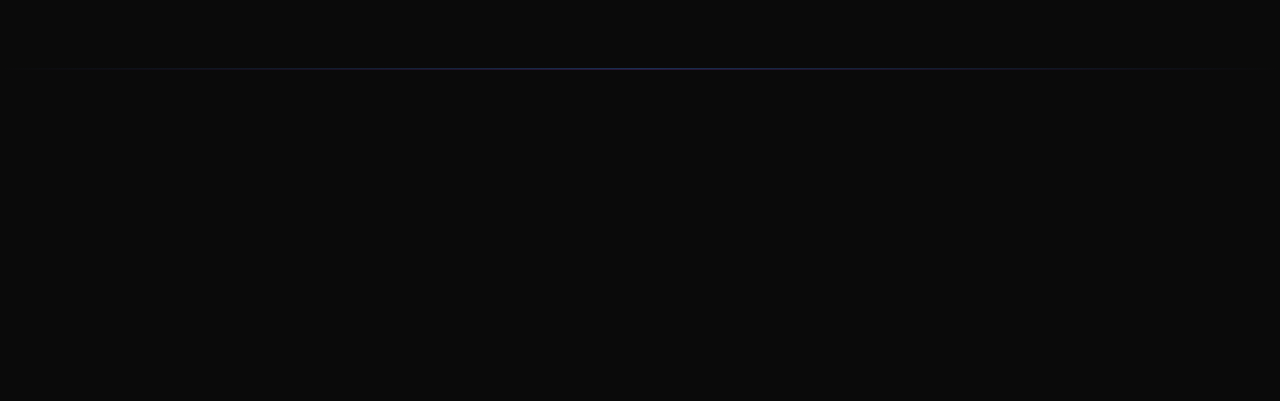
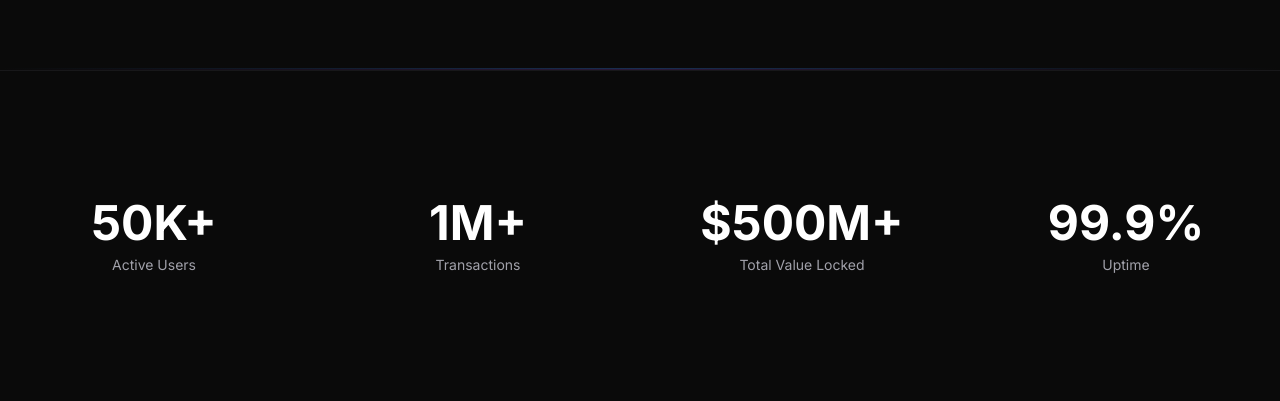
Before and after one commit to builtwitharvadai/proj_257-web3-platform-landing-page, a React (Vite) app: page / in a window 1280 px wide. Shown: the part 2010-2411 px from the top of the page. Before the commit the page ends 2080 px from the top, so only its background shows below. Built offline with nearby package versions, Linux system fonts and the light colour scheme; no server answers; what wagmi would draw is missing.

Commit message:
Auto-merge: Social Proof Section: Stats with Animated Counters
Automatically merged PR for task 1b8651f7-85e2-4c9f-a280-8d381fd180a7

```diff
--- a/src/App.tsx
+++ b/src/App.tsx
@@ -3,6 +3,7 @@ import Header from './components/layout/Header';
 import Hero from './components/sections/Hero';
 import Features from './components/sections/Features';
 import HowItWorks from './components/sections/HowItWorks';
+import Stats from './components/sections/Stats';
 
 export default function App(): React.ReactElement {
   return (
@@ -12,6 +13,7 @@ export default function App(): React.ReactElement {
         <Hero />
         <Features />
         <HowItWorks />
+        <Stats />
       </main>
     </div>
   );
--- /dev/null
+++ b/src/components/sections/Stats.tsx
@@ -0,0 +1,42 @@
+import { ScrollReveal } from '@/components/ui/ScrollReveal';
+import { AnimatedCounter } from '@/components/ui/AnimatedCounter';
+
+interface Stat {
+  prefix?: string;
+  value: number;
+  suffix: string;
+  label: string;
+  decimals?: number;
+}
+
+const stats: readonly Stat[] = [
+  { value: 50, suffix: 'K+', label: 'Active Users' },
+  { value: 1, suffix: 'M+', label: 'Transactions' },
+  { prefix: '$', value: 500, suffix: 'M+', label: 'Total Value Locked' },
+  { value: 99.9, suffix: '%', label: 'Uptime', decimals: 1 },
+];
+
+export default function Stats() {
+  return (
+    <section className="py-24 md:py-32 border-y border-zinc-800/50">
+      <div className="max-w-7xl mx-auto px-4">
+        <div className="grid grid-cols-2 md:grid-cols-4 gap-8 md:gap-12">
+          {stats.map((stat, index) => (
+            <ScrollReveal key={stat.label} delay={index * 0.1}>
+              <div className="text-center">
+                <AnimatedCounter
+                  end={stat.value}
+                  prefix={stat.prefix ?? ''}
+                  suffix={stat.suffix}
+                  decimals={stat.decimals ?? 0}
+                  className="text-4xl md:text-5xl font-bold text-white"
+                />
+                <p className="text-zinc-400 mt-2 text-sm">{stat.label}</p>
+              </div>
+            </ScrollReveal>
+          ))}
+        </div>
+      </div>
+    </section>
+  );
+}
--- /dev/null
+++ b/src/components/ui/AnimatedCounter.tsx
@@ -0,0 +1,72 @@
+import { useEffect, useState } from 'react';
+import { useInView } from 'react-intersection-observer';
+import { useReducedMotion } from '@/hooks/useReducedMotion';
+
+interface AnimatedCounterProps {
+  end: number;
+  duration?: number;
+  suffix?: string;
+  prefix?: string;
+  decimals?: number;
+  className?: string;
+}
+
+export function AnimatedCounter({
+  end,
+  duration = 2000,
+  suffix = '',
+  prefix = '',
+  decimals = 0,
+  className,
+}: AnimatedCounterProps) {
+  const [count, setCount] = useState<number>(0);
+  const prefersReducedMotion = useReducedMotion();
+  const { ref, inView } = useInView({ triggerOnce: true });
+
+  useEffect(() => {
+    if (!inView) {
+      return;
+    }
+
+    if (prefersReducedMotion) {
+      setCount(end);
+      return;
+    }
+
+    const factor = Math.pow(10, decimals);
+    let frameId = 0;
+    let startTime: number | null = null;
+
+    const step = (timestamp: number): void => {
+      if (startTime === null) {
+        startTime = timestamp;
+      }
+      const progress = Math.min((timestamp - startTime) / duration, 1);
+      const eased = 1 - Math.pow(1 - progress, 4);
+      const nextValue = Math.floor(eased * end * factor) / factor;
+      setCount(nextValue);
+      if (progress < 1) {
+        frameId = requestAnimationFrame(step);
+      }
+    };
+
+    frameId = requestAnimationFrame(step);
+
+    return () => {
+      cancelAnimationFrame(frameId);
+    };
+  }, [inView, prefersReducedMotion, end, duration, decimals]);
+
+  const formatted = count.toLocaleString(undefined, {
+    minimumFractionDigits: decimals,
+    maximumFractionDigits: decimals,
+  });
+
+  return (
+    <span ref={ref} className={className}>
+      {prefix}
+      {formatted}
+      {suffix}
+    </span>
+  );
+}
```
Also changed, not shown: .arvad_session_report.json.
